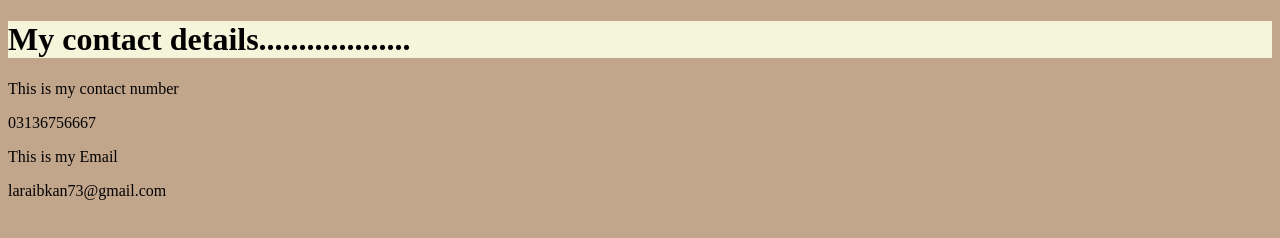
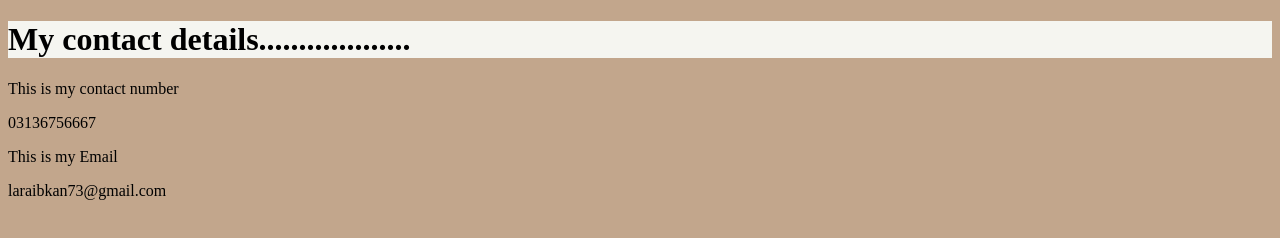
Before and after one commit to laraibkanwal19/My-anime-blog, a plain HTML site: page contact.html in a window 1280 px wide. Drawn offline with Linux system fonts and the light colour scheme.

Commit message:
Update contact.html

```diff
--- a/contact.html
+++ b/contact.html
@@ -10,7 +10,7 @@
         }
         #contact-details{
             color: black;
-            background-color: beige;
+            background-color: rgb(245, 245, 240);;
         }
         #information{
             color: black;
```
